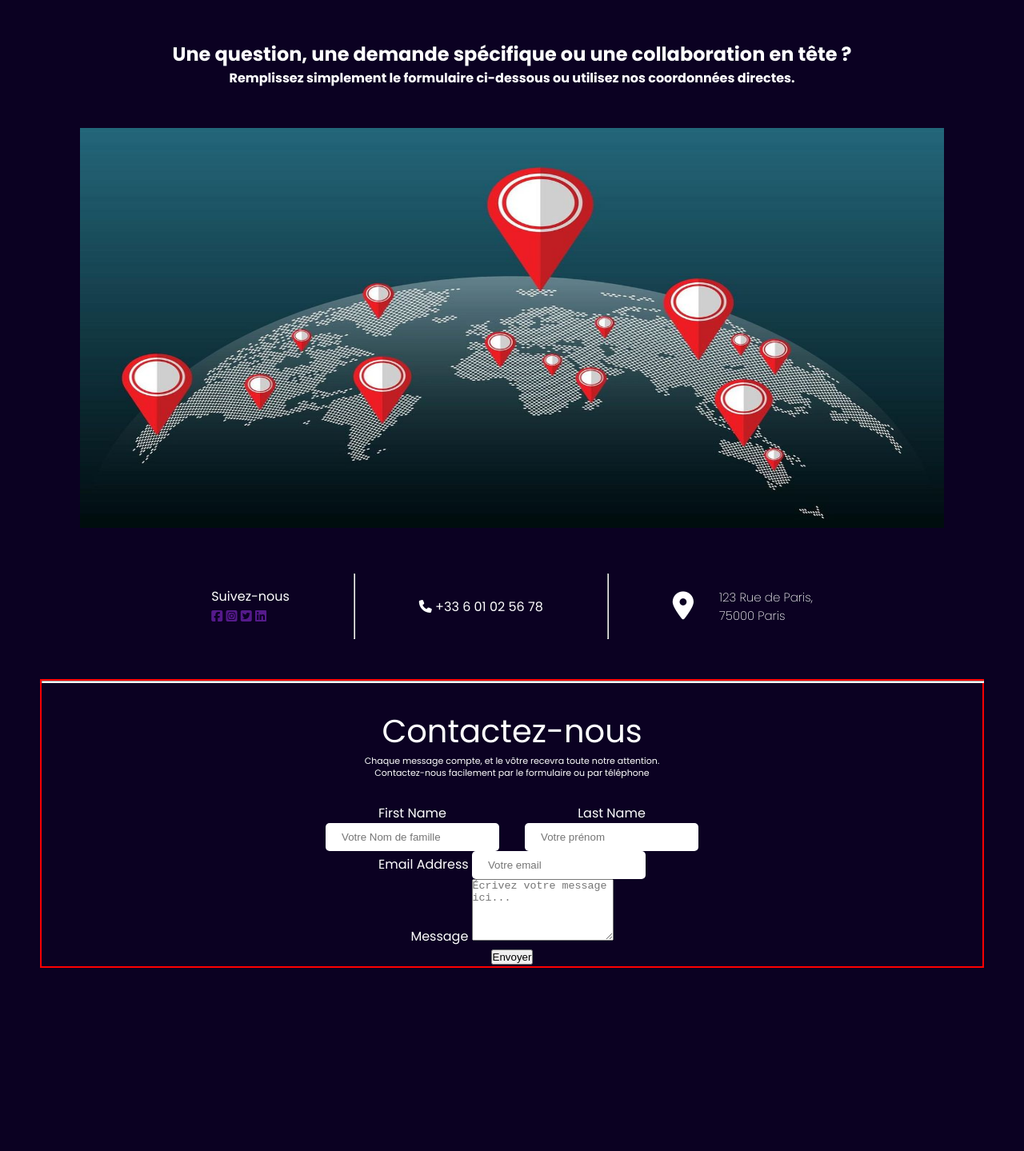
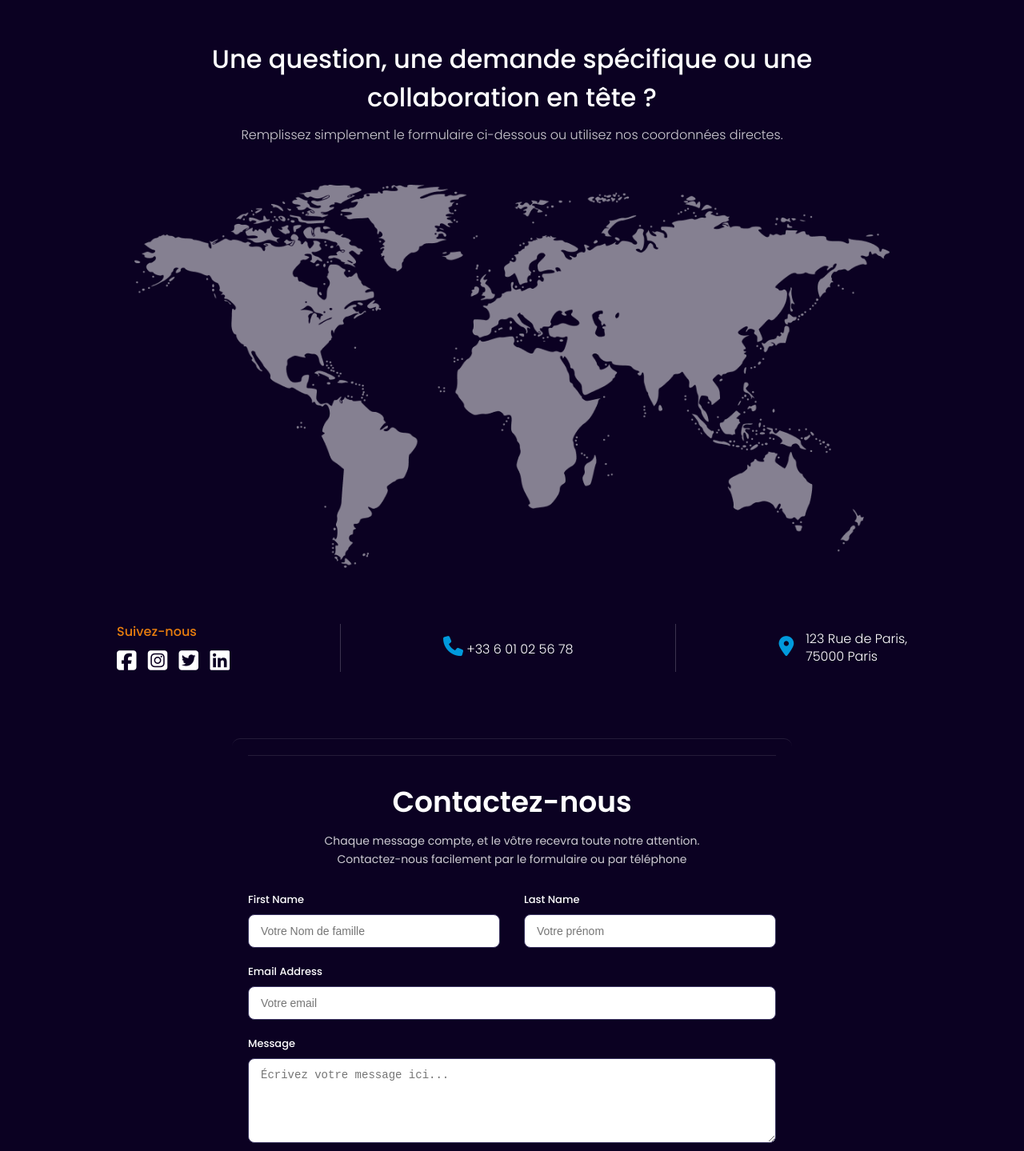
Before and after one commit to emma-nkn/ThePower-Of-Memory, a plain HTML site: page contact_page.html in a window 1280 px wide. Shown: the top 1439 px of the page at 80% size. Before the commit the page ends 1260 px from the top, so only its background shows below. Drawn offline with Linux system fonts and the light colour scheme.

Commit message:
Modification de la page contact

```diff
--- a/contact_page.html
+++ b/contact_page.html
@@ -25,7 +25,7 @@
       </h4>
     </section>
     <section class="maps">
-      <figure><img src="assets/game_icones/map01.jpg" alt="" /></figure>
+      <figure><img src="assets/game_icones/Vector.png" alt="" /></figure>
     </section>
     <section class="contact">
       <div class="media">
--- a/css/contact_page.css
+++ b/css/contact_page.css
@@ -1,95 +1,278 @@
-*{
+/* Définition des variables */
+:root {
+  --color-background: rgb(11, 1, 34);
+  --color-white: rgb(255, 255, 255);
+  --color-primary: #e87d0e; /* Orange */
+  --color-secondary: #019adc; /* Bleu */
+  --color-input-bg: #211c40; /* Fond foncé pour les inputs */
+  --color-border: #3a3260; /* Bordure des inputs */
+  --spacing-md: 30px;
+}
+
+/* Base et réinitialisation */
+* {
   padding: 0;
   margin: 0;
-    box-shadow: border-box;
+  /* CORRECTION : Utiliser box-sizing: border-box; */
+  box-sizing: border-box;
 }
-body{
+body {
   font-family: "Poppins", sans-serif;
-    color: rgb(255, 255, 255);
-    margin: 0px 50px;
-    background-color: rgb(11, 1, 34);
-}
-.title1{
-    text-align: center;
-    margin: 50px 0px;
-
-}
-.maps{
-    text-align: center;
-    margin: 50px 0px;
-}
-.maps figure{
-    margin: 20px 50px;
-}
-.maps img{
-    width: 100%;
-    height: 500px;
+  color: var(--color-white);
+  /* Retiré la marge latérale du body pour gérer la largeur avec max-width */
+  margin: 0;
+  background-color: var(--color-background);
 }
 
-/* contact session */
-.contact{
+/* ---------------------------------------------------- */
+/* 1. SECTION TITRE (title1) */
+/* ---------------------------------------------------- */
+.title1 {
+  text-align: center;
+  padding: 50px 20px;
+  max-width: 900px;
+  margin: 0 auto;
+}
+.title1 h2 {
+  font-size: 32px;
+  font-weight: 500;
+  margin-bottom: 10px;
+}
+.title1 h4 {
+  font-size: 16px;
+  font-weight: 300;
+  opacity: 0.8;
+}
+
+/* ---------------------------------------------------- */
+/* 2. SECTION CARTE (maps) */
+/* ---------------------------------------------------- */
+.maps {
+  text-align: center;
+  margin: 0px 50px var(--spacing-md) 50px;
+}
+.maps figure {
+  margin: 0; /* Supprimer la marge par défaut */
+}
+.maps img {
+  width: 80%;
+  max-width: 1200px; /* Limiter la taille max de l'image */
+  height: auto; /* Rendre la hauteur automatique pour la réactivité */
+  min-height: 250px;
+  object-fit: cover;
+  border-radius: 10px;
+}
+
+/* ---------------------------------------------------- */
+/* 3. SECTION INFORMATIONS DE CONTACT (contact) */
+/* ---------------------------------------------------- */
+.contact {
   display: flex;
   justify-content: center;
   align-items: center;
-    gap: 5rem;
+  gap: 8rem;
+  padding: var(--spacing-md) 20px;
+  margin-bottom: 50px;
+}
 
+/* Séparateurs verticaux */
+.contact hr {
+  height: 60px; /* Réduit un peu la hauteur */
+  width: 1px;
+  border: none;
+  background-color: rgba(255, 252, 252, 0.2);
 }
-.contact hr{
-    height: 80px;
+
+/* Styles pour tous les blocs d'infos */
+.contact .media,
+.contact .number_phone,
+.contact .Location {
+  display: flex;
+  align-items: center;
+  gap: 15px;
 }
-.contact .Location{
+
+/* Media (Réseaux sociaux) */
+.contact .media {
+  flex-direction: column;
+  align-items: flex-start;
+  gap: 10px;
+}
+.contact .media p {
+  font-weight: 500;
+  color: var(--color-primary);
+}
+.contact .media_icons a i {
+  font-size: 28px;
+  margin-right: 10px;
+  color: var(--color-white);
+  transition: color 0.3s;
+}
+.contact .media_icons a:hover i {
+  color: var(--color-secondary);
+}
+
+/* Téléphone et Localisation */
+.contact .number_phone i,
+.contact .Location a i {
+  font-size: 25px;
+  color: var(--color-secondary);
+}
+.contact .number_phone p,
+.contact .Location p {
+  font-size: 16px;
+  font-weight: 300;
+  line-height: 1.4;
+}
+
+/* ---------------------------------------------------- */
+/* 4. SECTION FORMULAIRE (contact_fr) */
+/* ---------------------------------------------------- */
+.contact_fr {
+  max-width: 700px; /* Limiter la largeur du formulaire */
+  margin: 0 auto 80px auto;
+  padding: 20px;
+  text-align: center;
+  /* background-color: #1c0f3c; Optionnel: pour encadrer le formulaire */
+  border-radius: 10px;
+  /* border: 2px solid red; REMPLACÉ par la ligne ci-dessous */
+  border-top: 1px solid rgba(255, 255, 255, 0.1);
+}
+
+.contact_fr hr {
+  width: 100%;
+  height: 1px;
+  border: none;
+  background-color: rgba(255, 255, 255, 0.1);
+  margin-bottom: var(--spacing-md);
+}
+
+.contact_fr .title_info {
+  margin-bottom: 30px;
+}
+.contact_fr .title_info h2 {
+  font-size: 36px;
+  font-weight: 600;
+}
+.contact_fr .title_info p {
+  font-size: 14px;
+  line-height: 1.6;
+  opacity: 0.8;
+  margin-top: 10px;
+}
+
+/* FORMULAIRE - STRUCTURE */
+.contact_fr form {
+  width: 100%;
+  text-align: left; /* Alignement du formulaire à gauche */
+}
+.contact_fr form > div {
+  margin-bottom: 20px;
+}
+
+/* Champs Nom et Prénom (sur la même ligne) */
+.contact_fr form .info_col1 {
   display: flex;
-    justify-content: center;
-    align-items: center;
-    gap: 2rem;
+  gap: 30px;
 }
-.contact .Location i{
-    font-size: 35px;
+.contact_fr form .info_col1 div {
+  flex-grow: 1; /* Permet aux deux champs de prendre 50% de la largeur */
+}
+
+.contact_fr form label {
+  display: block;
+  font-weight: 500;
+  font-size: 13px;
+  margin-bottom: 8px;
   color: white;
 }
-.contact .Location p{
-    font-size: 15px;
-    font-weight: 200;
+
+/* Styles des Inputs et Textarea */
+.contact_fr form input[type="text"],
+.contact_fr form input[type="email"],
+.contact_fr form textarea {
+  width: 100%;
+  padding: 12px 15px;
+  border-radius: 8px;
+  border: 1px solid var(--color-border);
+  background-color: white;
+  color: var(--color-white);
+  font-size: 14px;
+  transition: border-color 0.3s, box-shadow 0.3s;
+  /* Assurez-vous que le placeholder est lisible */
 }
 
-/* contact session */
-.contact_fr{
-    border: 2px solid red;
-    margin: 50px 0px;
+.contact_fr form input:focus,
+.contact_fr form textarea:focus {
+  border-color: var(--color-secondary);
+  outline: none;
+}
+
+/* Bouton d'envoi */
+.contact_fr button {
+  /* Style dégradé pour le bouton (réutilise le style de la page jeu) */
+  background-color: #d80027;
+  color: var(--color-white);
+  padding: 14px 40px;
+  border: none;
+  border-radius: 8px;
+  font-weight: 600;
+  cursor: pointer;
+  font-size: 16px;
+  margin-top: 20px;
+  transition: opacity 0.3s, transform 0.3s;
+}
+
+.contact_fr button:hover {
+  opacity: 0.9;
+  transform: translateY(-2px);
+}
+
+/* ---------------------------------------------------- */
+/* RESPONSIVE */
+/* ---------------------------------------------------- */
+
+@media (max-width: 900px) {
+  /* Ajustement de la marge de la carte */
+  .maps {
+    margin: 0px 20px var(--spacing-md) 20px;
+  }
+}
+
+@media (max-width: 768px) {
+  /* Info de contact s'empile verticalement */
+  .contact {
+    flex-direction: column;
+    gap: 30px;
     text-align: center;
   }
-.contact_fr .title_info{
-    margin: 30px 0px;
+
+  /* Cacher les séparateurs verticaux */
+  .contact hr {
+    display: none;
   }
-.contact_fr .title_info h2{
-    font-size: 40px;
-    font-weight: 400;
+
+  .contact .media {
+    align-items: center; /* Centrer les icônes */
   }
-.contact_fr .title_info p{
-    font-size: 11px;
-    line-height: 1.4;
 }
-.contact_fr form input{
-    padding: 10px 20px;
-    border-radius: 5px;
-    border: none;
+
+@media (max-width: 600px) {
+  .title1 h2 {
+    font-size: 26px;
   }
-.contact_fr form .info_col1{
-    display: flex;
-    justify-content: center;
-    align-items: center;
-    gap: 2rem;
+
+  .contact_fr .title_info h2 {
+    font-size: 30px;
   }
-.contact_fr form .info_col1 div{
-    display: flex;
+
+  /* Les deux champs Nom/Prénom passent sur deux lignes */
+  .contact_fr form .info_col1 {
     flex-direction: column;
+    gap: 0;
   }
-.contact_fr hr{
+
+  .contact_fr form .info_col1 div {
     width: 100%;
-    height: 0.5px;
-    color: white;
-    background-color: white;
   }
-.title1{
-
 }
--- a/css/game_page.css
+++ b/css/game_page.css
@@ -136,7 +136,7 @@ body {
 
 /*
   ======================================================
-  10. FOOTER (main-footer)
+   FOOTER (main-footer)
   ======================================================
 */
 .main-footer {
```
Also changed, not shown: assets/game_icones/Vector.png (added). Lines whose indentation alone changed are shown as unchanged.
